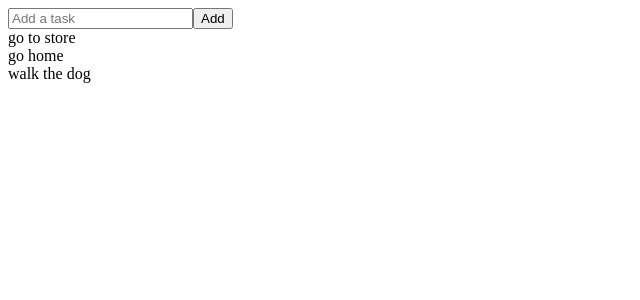
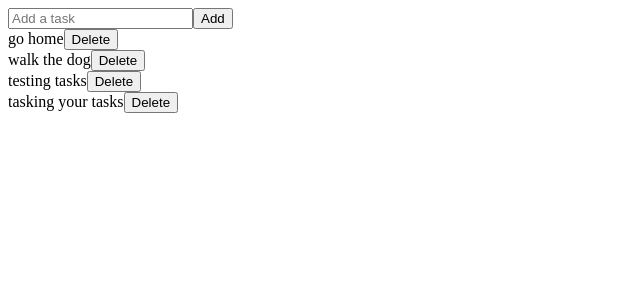
Before and after one commit to blakebt/todo-app, a React (Create React App) app: page / in a window 1280 px wide. Shown: the top 300 px of the page, without its empty margins (0-640 px from the left). Built offline with nearby package versions, Linux system fonts and the light colour scheme; data requests are answered from the project's data file.

Commit message:
implemented add and delete functionality

```diff
--- a/src/components/App.tsx
+++ b/src/components/App.tsx
@@ -1,16 +1,20 @@
+import { useEffect } from "react"
 import Form from "./Form"
 import TaskList from "./TaskList"
+import useTasksContext from "../hooks/useTasksContext"
 function App() {
 
-  const tasks = [
-    {id: 1, text: 'go to store'},
-    {id: 2, text: 'go home'},
-    {id: 3, text: 'walk the dog'}
-  ]
+  const actions = useTasksContext()
+
+  const fetchTasks = actions!.fetchTasks
+  useEffect(() => {
+    fetchTasks()
+  }, [fetchTasks])
+
   return (
     <div>
       <Form />
-      <TaskList data={tasks}/>
+      <TaskList data={actions!.tasks}/>
     </div>
   )
 }
--- a/src/components/Form.tsx
+++ b/src/components/Form.tsx
@@ -1,7 +1,26 @@
+import { useState } from 'react';
+import useTasksContext from '../hooks/useTasksContext';
+
+
 function Form() {
+  const [task, setTask] = useState<string>('')
+  const actions = useTasksContext()
+
+  const addTask = actions!.addTask
+
+  const onSubmit = async (e: React.FormEvent<HTMLFormElement>) => {
+    e.preventDefault();
+    addTask(task)
+    setTask('');
+  }
+
+  const handleChange = (e: React.ChangeEvent<HTMLInputElement>) => {
+    setTask(e.target.value);
+  }
+
   return (
-    <form>
-      <input placeholder="Add a task"/>
+    <form onSubmit={onSubmit}>
+      <input value={task} onChange={handleChange} placeholder="Add a task"/>
       <button>Add</button>
     </form>
   )
--- a/src/components/TaskItem.tsx
+++ b/src/components/TaskItem.tsx
@@ -1,10 +1,25 @@
+import useTasksContext from "../hooks/useTasksContext"
+
 interface TaskItemProps {
+  id: number,
   text: string
 }
 
-function TaskItem({ text }: TaskItemProps) {
+function TaskItem({ id, text }: TaskItemProps) {
+  const actions = useTasksContext();
+
+  const removeTask = actions!.removeTask;
+
+
+  const handleClick = () => {
+    removeTask(id);
+  }
+
   return (
-    <div>{text}</div>
+    <div>
+      {text}
+      <button onClick={handleClick}>Delete</button>
+    </div>
   )
 }
 export default TaskItem
--- a/src/components/TaskList.tsx
+++ b/src/components/TaskList.tsx
@@ -1,17 +1,12 @@
 import TaskItem from "./TaskItem"
-import { TaskProps } from "../types/types"
-
-interface Task {
-  id: number,
-  text: string
-}
+import type { Task, TaskProps } from "../types/types"
 
 function TaskList({ data }: TaskProps) {
 
   const renderedTasks = data.map((item: Task) => {
     return (
       <div key={item.id}>
-        <TaskItem text={item.text} />
+        <TaskItem id={item.id} text={item.text} />
       </div>
 
     )
```
